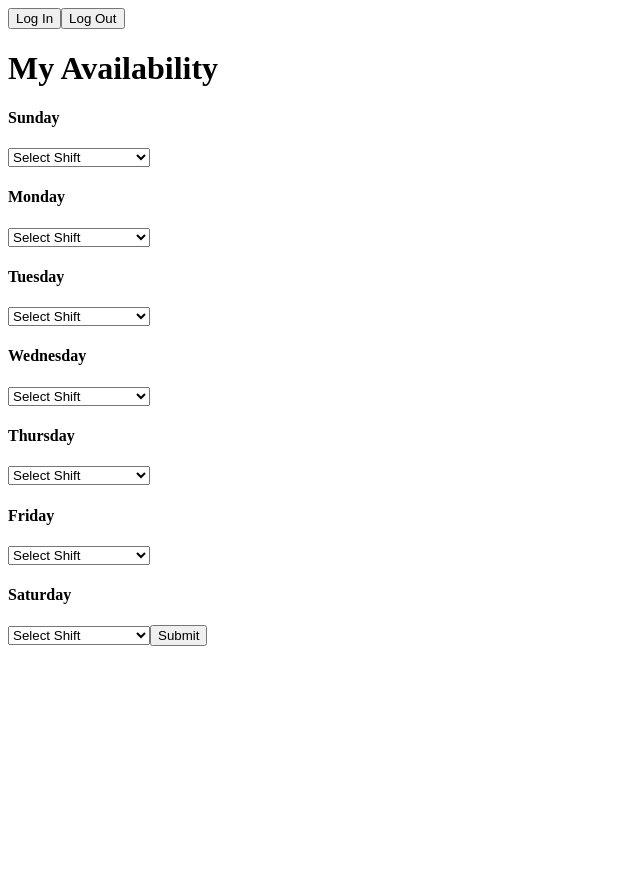
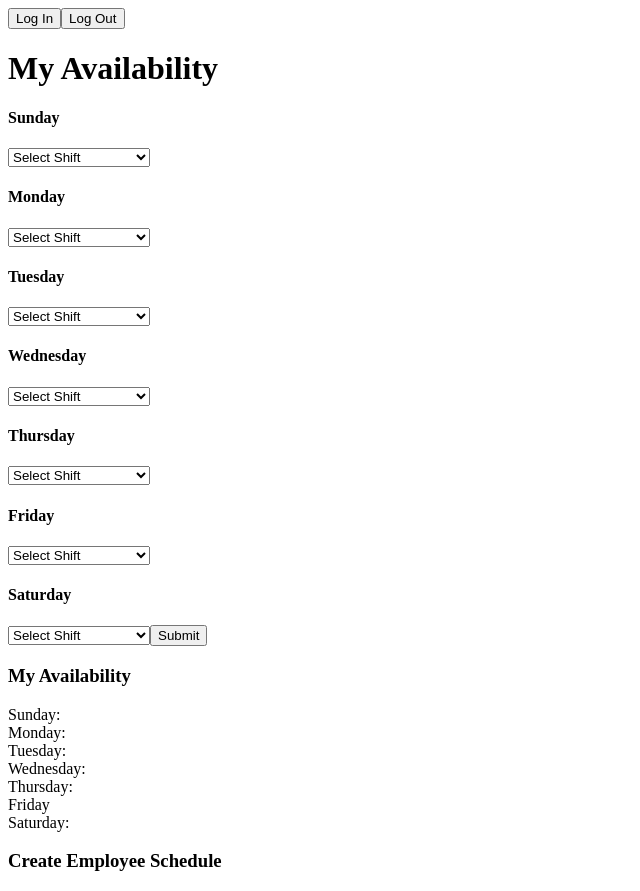
Before and after one commit to KimDuclos/hca-app, a React (Create React App) app: page / in a window 1280 px wide. Shown: the whole page, without its empty margins (0-640 px from the left). Before the commit the page ends 800 px from the top, so only its background shows below. Built offline with nearby package versions, Linux system fonts and the light colour scheme.

Commit message:
avail showing on page

```diff
--- a/src/App.js
+++ b/src/App.js
@@ -2,6 +2,7 @@ import LoginButton from "./components/Login";
 import LogoutButton from "./components/Logout";
 import Profile from "./components/Profile";
 import UpdateAvail from "./components/UpdateAvail";
+import CreateSchedule from "./components/CreateSchedule";
 
 const App = () => {
   return (
@@ -10,6 +11,7 @@ const App = () => {
       <LogoutButton />
       <Profile />
       <UpdateAvail />
+      <CreateSchedule />
     </div>
   );
 };
--- /dev/null
+++ b/src/components/CreateSchedule.jsx
@@ -0,0 +1,11 @@
+import React from "react";
+
+const CreateSchedule = () => {
+    return (
+        <div className="make-schedule-container">
+            <h3>Create Employee Schedule</h3>
+        </div>
+    );
+}
+
+export default CreateSchedule;
--- a/src/components/UpdateAvail.jsx
+++ b/src/components/UpdateAvail.jsx
@@ -1,11 +1,10 @@
 import React from "react";
 import { Field, Form, Formik } from "formik";
+import { useState } from "react";
 
-// const MyInput = ({ field, form, ...props }) => {
-//   return <input {...field} {...props} />;
-// };
-
-const UpdateAvail = () => (
+const UpdateAvail = () => {
+  const [values, setValues] = useState("");
+  return (
     <div>
       <h1>My Availability</h1>
       <Formik
@@ -18,11 +17,9 @@ const UpdateAvail = () => (
           friday: "not available",
           saturday: "not available",
         }}
-      onSubmit={(values, actions) => {
-        setTimeout(() => {
-          alert(JSON.stringify(values, null, 2));
-          actions.setSubmitting(false);
-        }, 1000);
+        onSubmit={(values) => {
+          setValues(values);
+          console.log(`VALUES: ${values.sunday}`);
         }}
       >
         <Form>
@@ -73,11 +70,21 @@ const UpdateAvail = () => (
             <option value="Morning: 5am - 2pm">Morning: 5am - 2pm</option>
             <option value="Evening: 4pm - 9pm">Evening: 4pm - 9pm</option>
           </Field>
-
           <button type="submit">Submit</button>
         </Form>
       </Formik>
+      <div className="avail-container">
+        <h3>My Availability</h3>
+        <div>Sunday: {values.sunday}</div>
+        <div>Monday: {values.monday}</div>
+        <div>Tuesday: {values.tuesday}</div>
+        <div>Wednesday: {values.wednesday}</div>
+        <div>Thursday: {values.thursday}</div>
+        <div>Friday{values.friday}</div>
+        <div>Saturday: {values.saturday}</div>
+      </div>
     </div>
   );
+};
 
 export default UpdateAvail;
```
Lines whose indentation alone changed are shown as unchanged.
